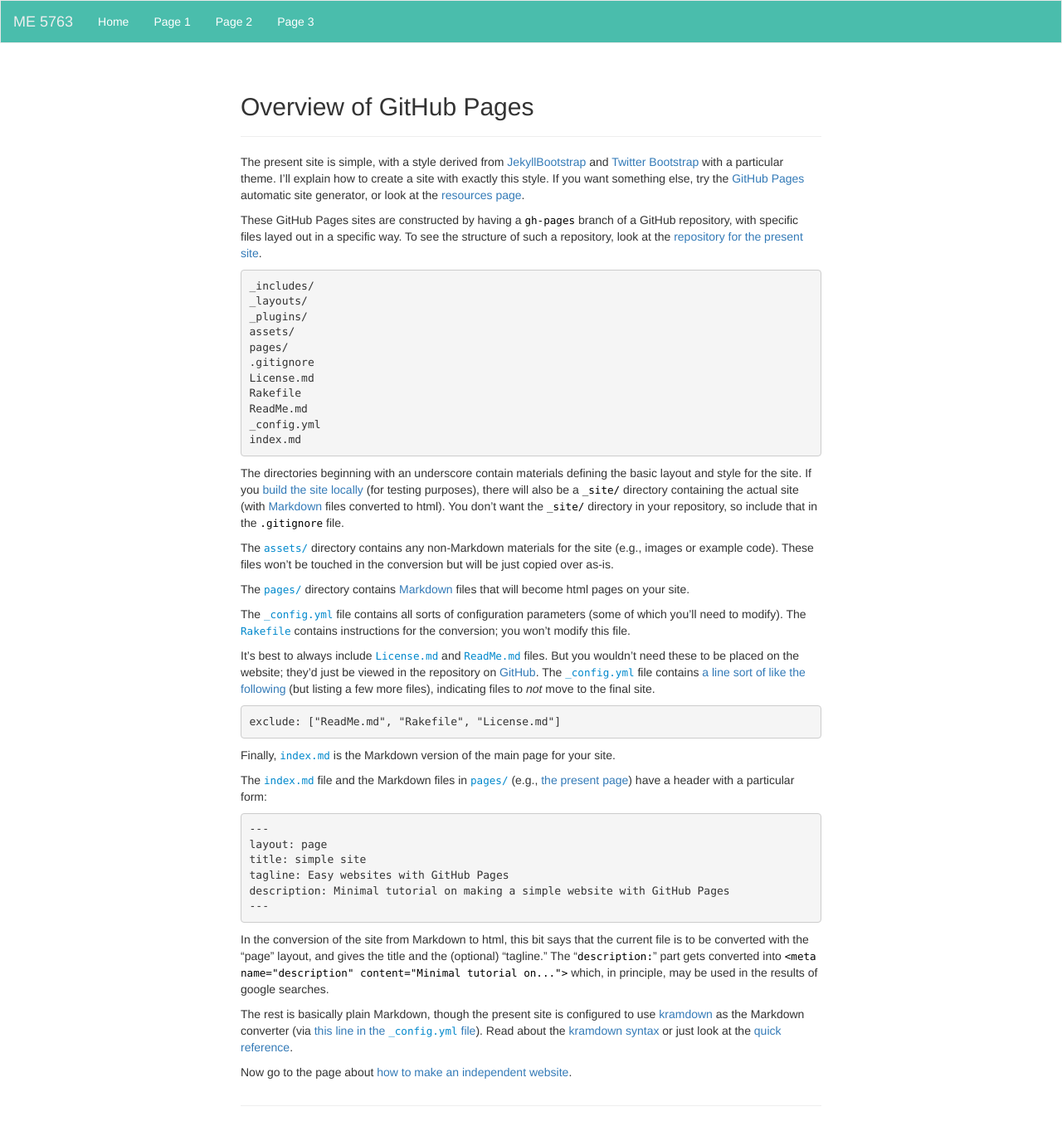
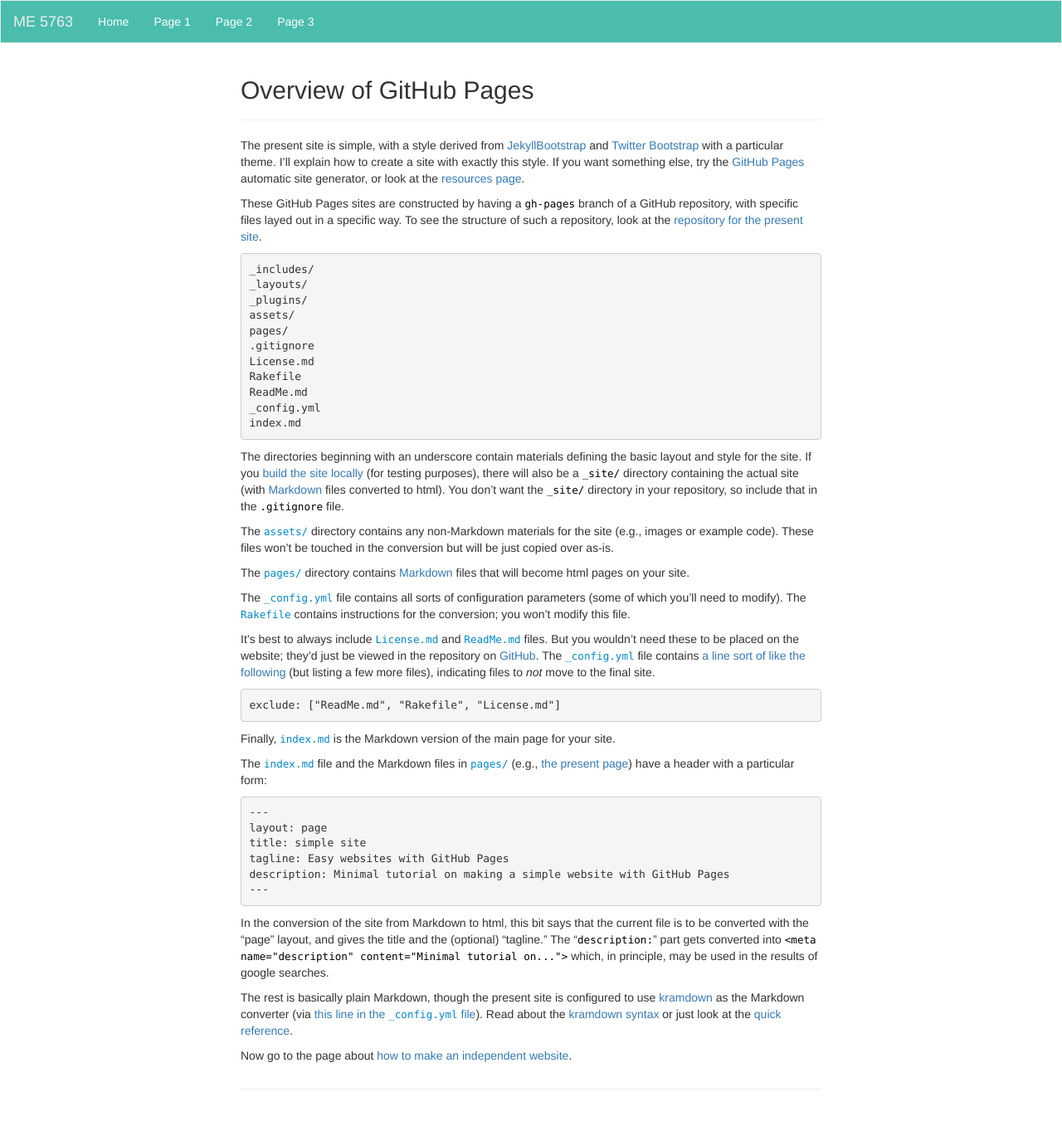
Before and after one commit to me5763/lab-fs19, a Jekyll site: the page built from pages/overview.md, in a window 1280 px wide. Shown: the whole page at 83% size. Built offline with Jekyll 4.4.1, drawn with Linux system fonts in a browser that asks for light colours.

Commit message:
initial commit

```diff
--- a/_includes/themes/twitter/default.html
+++ b/_includes/themes/twitter/default.html
@@ -47,7 +47,7 @@
       </div>
     </nav>
 
-    <div class="container-narrow" style="margin-top:60px">
+    <div class="container-narrow" style="margin-top:20px">
 
       <div class="content">
         {{ content }}
```
